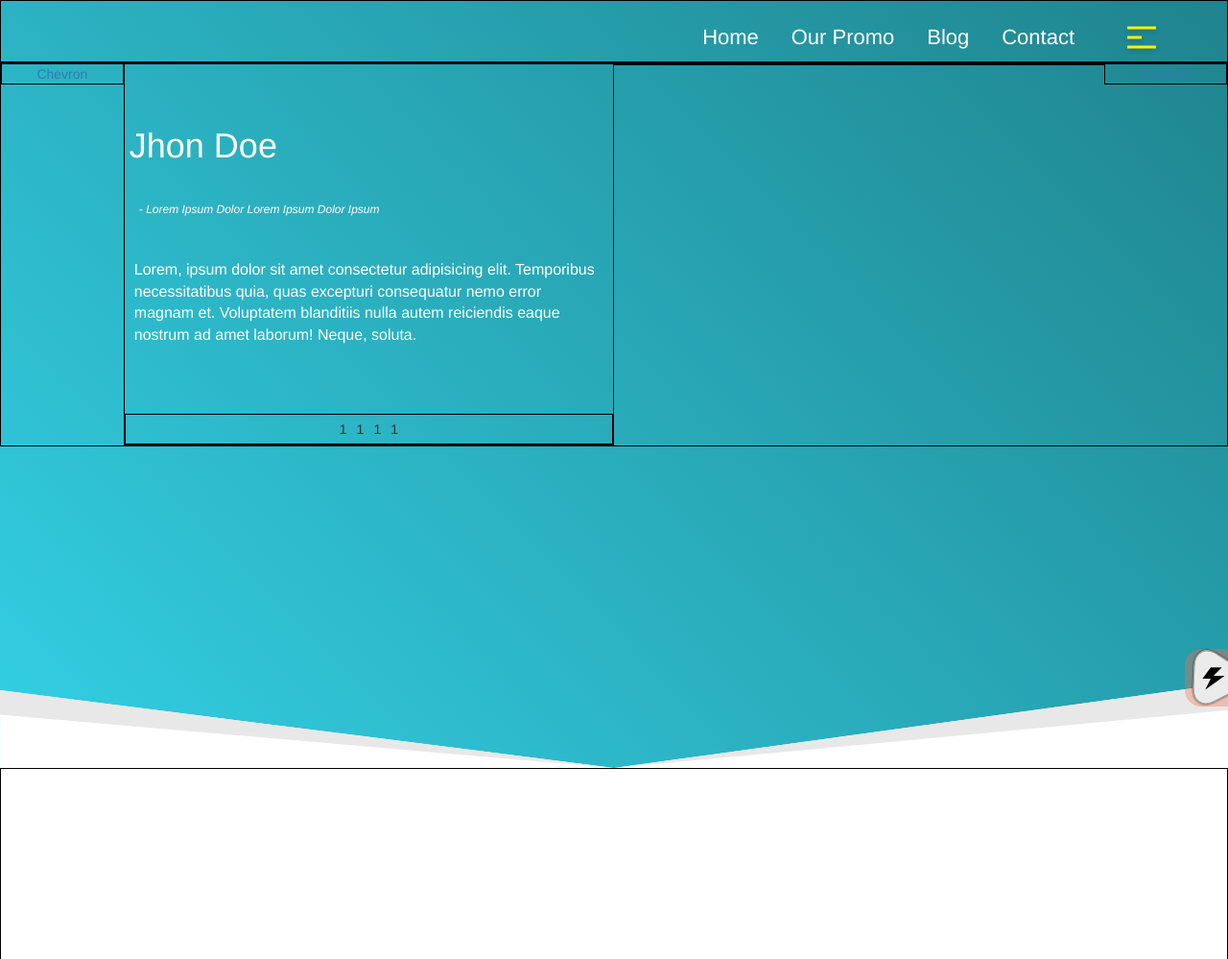
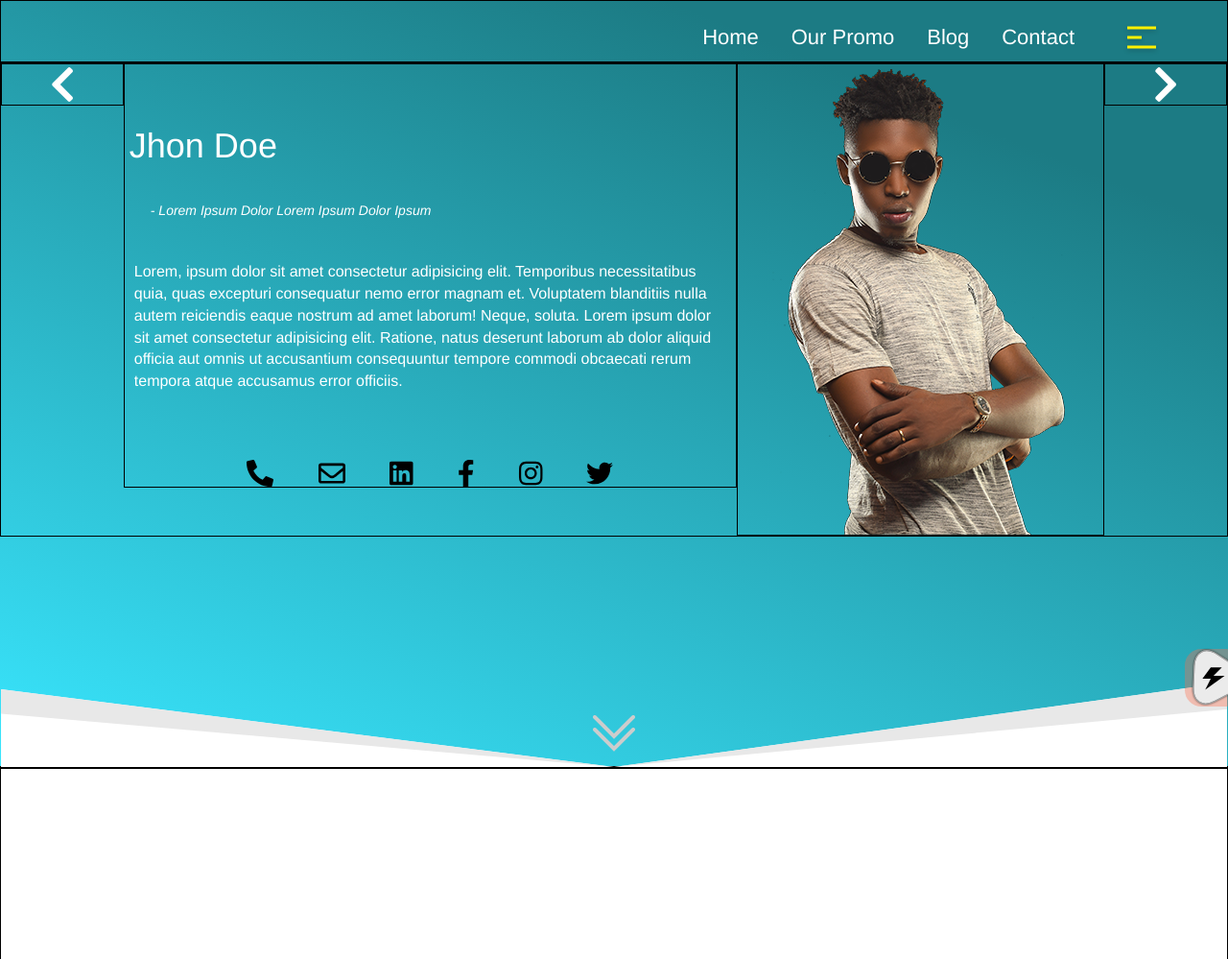
Before and after one commit to VioStanJ/binarymind2, a PHP site: page /promo.html in a window 1280 px wide. Shown: the top 999 px of the page at 96% size. Run offline with PHP 8.4, Linux system fonts and the light colour scheme; some libraries are stand-ins or nearby versions.

Commit message:
chevron position done

```diff
--- a/css/style.css
+++ b/css/style.css
@@ -10,9 +10,11 @@
 }
 .header2{
     height: 100vh;
-    background-image: url(../img/cut.svg);
+    /* background-image: url(../img/cut.svg);
     background-repeat: no-repeat;
-    background-size: 100% auto;
+    background-size: 100% auto; */
+    background: rgb(57,230,254);
+background: linear-gradient(22deg, rgba(57,230,254,1) 0%, rgba(28,123,132,1) 82%);
 }
 .sticky{
     width: 100%;
@@ -20,6 +22,9 @@
 }
 .white{
     color: white;
+}
+.blk{
+    color: black;
 }
 /* Menu Open Close*/
 .drawer{
@@ -111,7 +116,6 @@
     }
 }
 #fk{
-    /* width: 80px; */
     width: 0px;
     height: 2px;
     background: gray;
@@ -409,3 +413,25 @@ background: linear-gradient(0deg, rgba(5,31,32,1) 8%, rgba(34,193,195,1) 100%);
     color: #2E2E2E;
 }
 /* END Footer */
+.chev{
+    position: absolute;
+    bottom: 0px;
+    width: 100%;
+    height: 50px;
+    z-index: 999;
+}
+.chev>a{
+    margin-top: -25px;
+}
+.turn,.turn2{
+    color: #FFFEFE;
+    transition: 0.5s;
+}
+.turn:hover{
+    color: rgb(221, 221, 221);
+    margin-right: 10px;
+}
+.turn2:hover{
+    color: rgb(221, 221, 221);
+    margin-left: 10px;
+}
--- a/promo.html
+++ b/promo.html
@@ -33,7 +33,7 @@
     </div>
 
     <div id="fk">
-        <a href="#"><i class="fab fa-twitter fa-2x"></i></a>
+        <a href="#"><i class="fab fa-facebook-f fa-2x"></i></a>
     </div>
 
     <div id="sh">
@@ -64,31 +64,49 @@
         </div>
 
         <div class="bd fxr">
+
             <div class="bd fh bs10 fx center_all">
-                <a href="">Chevron</a>
+               <a href="" > <i class="fas fa-chevron-left fa-3x turn"></i></a>
             </div>
-            <div class="bd fh bs40 fxc ">
+
+            <div class="bd fh bs50 fxc ">
                 <div class="db_sp"></div>
                 <h1 class="white">Jhon Doe</h1>
                 <div class="sp"></div>
-                <h4 class="white" style="font-size: 12px; margin-left: 10px;"><i> - Lorem Ipsum Dolor Lorem Ipsum Dolor Ipsum</i></h4>
+                <h4 class="white"><i style="font-size: 14px; margin-left: 22px;"> - Lorem Ipsum Dolor Lorem Ipsum Dolor Ipsum</i></h4>
                 <div class="sp"></div>
-                <p class="white" style="font-size: 16px; padding:10px;">Lorem, ipsum dolor sit amet consectetur adipisicing elit. Temporibus necessitatibus quia, quas excepturi consequatur nemo error magnam et. Voluptatem blanditiis nulla autem reiciendis eaque nostrum ad amet laborum! Neque, soluta.</p>
+                <p class="white" style="font-size: 16px; padding:10px;">Lorem, ipsum dolor sit amet consectetur adipisicing elit.
+                     Temporibus necessitatibus quia, quas excepturi consequatur nemo error magnam et. Voluptatem blanditiis
+                     nulla autem reiciendis eaque nostrum ad amet laborum! Neque, soluta.
+                    Lorem ipsum dolor sit amet consectetur adipisicing elit. Ratione, natus deserunt laborum ab
+                    dolor aliquid officia aut omnis ut accusantium consequuntur tempore commodi obcaecati rerum
+                    tempora atque accusamus error officiis.</p>
                 <div class="db_sp"></div>
-                <div class="fxr fw center_all bd">
-                    <p>1</p>
-                    <p>1</p>
-                    <p>1</p>
-                    <p>1</p>
+                <div class="fxr fw center_all">
+                    <div class="fx btw bs60 alit_center">
+                        <a href=""><i class="fas fa-phone fa-rotate-90 fa-2x blk"></i></a>
+                        <a href=""><i class="far fa-envelope fa-2x blk"></i></a>
+                        <a href=""><i class="fab fa-linkedin fa-2x blk"></i></a>
+                        <a href="#"><i class="fab fa-facebook-f fa-2x blk"></i></a>
+                        <a href=""><i class="fab fa-instagram fa-2x blk"></i></a>
+                        <a href=""><i class="fab fa-twitter fa-2x blk"></i></a>
+                    </div>
                 </div>
             </div>
-            <div class="bd fh bs40"></div>
+            <div class="bd fh bs30 fx center_all">
+                <img src="img/john.png" alt="">
+            </div>
             <div class="bd fh bs10 fx center_all">
-                <a href="">Chevron</a>
+                <a href=""><i class="fas fa-chevron-right fa-3x turn2"></i></a>
             </div>
         </div>
-        <img src="img/hlf.svg" alt="" style="width:50%; position: absolute; bottom: 0;">
-        <img src="img/hrh.svg" alt="" style="width:50%; position: absolute; bottom: 0; right:0px;">
+        <div href="" class="chev fx center_all">
+            <a href=""><img src="img/ch_double.png" alt=""></a>
+        </div>
+        <div class="bd" style="position: absolute; bottom:0px; width:100%;">
+            <img src="img/hlf.svg" alt="" style="width:50%; position: absolute; bottom: 0;">
+            <img src="img/hrh.svg" alt="" style="width:50%; position: absolute; bottom: 0; right:0px;">
+        </div>
     </header>
 
     <div style="height: 100vh;" class="bd"></div>
```
Also changed, not shown: img/ch_double.png (added), img/ch_left.svg (deleted), img/ch_right.svg (deleted), img/john.png (added), 1 other file.
